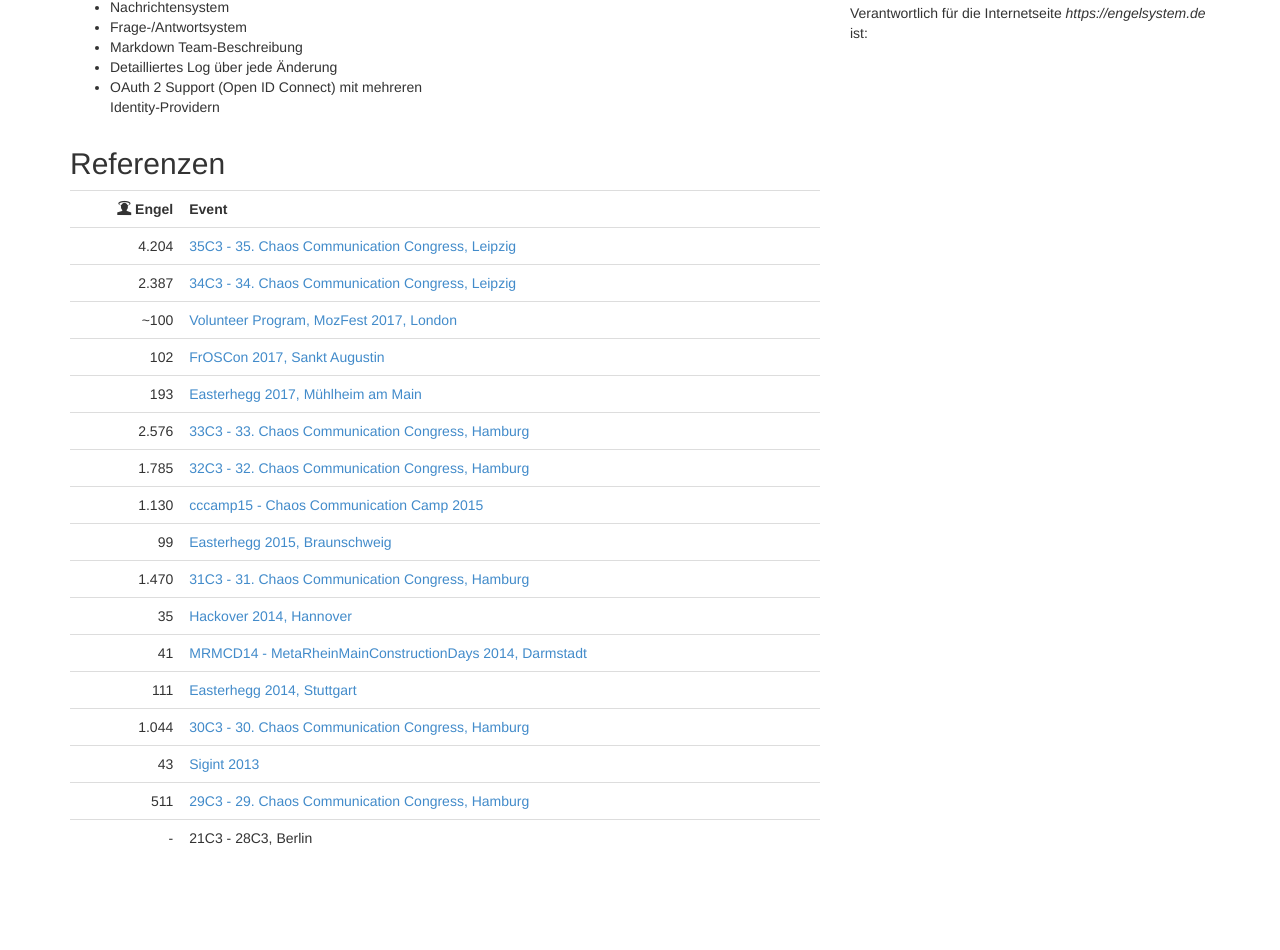
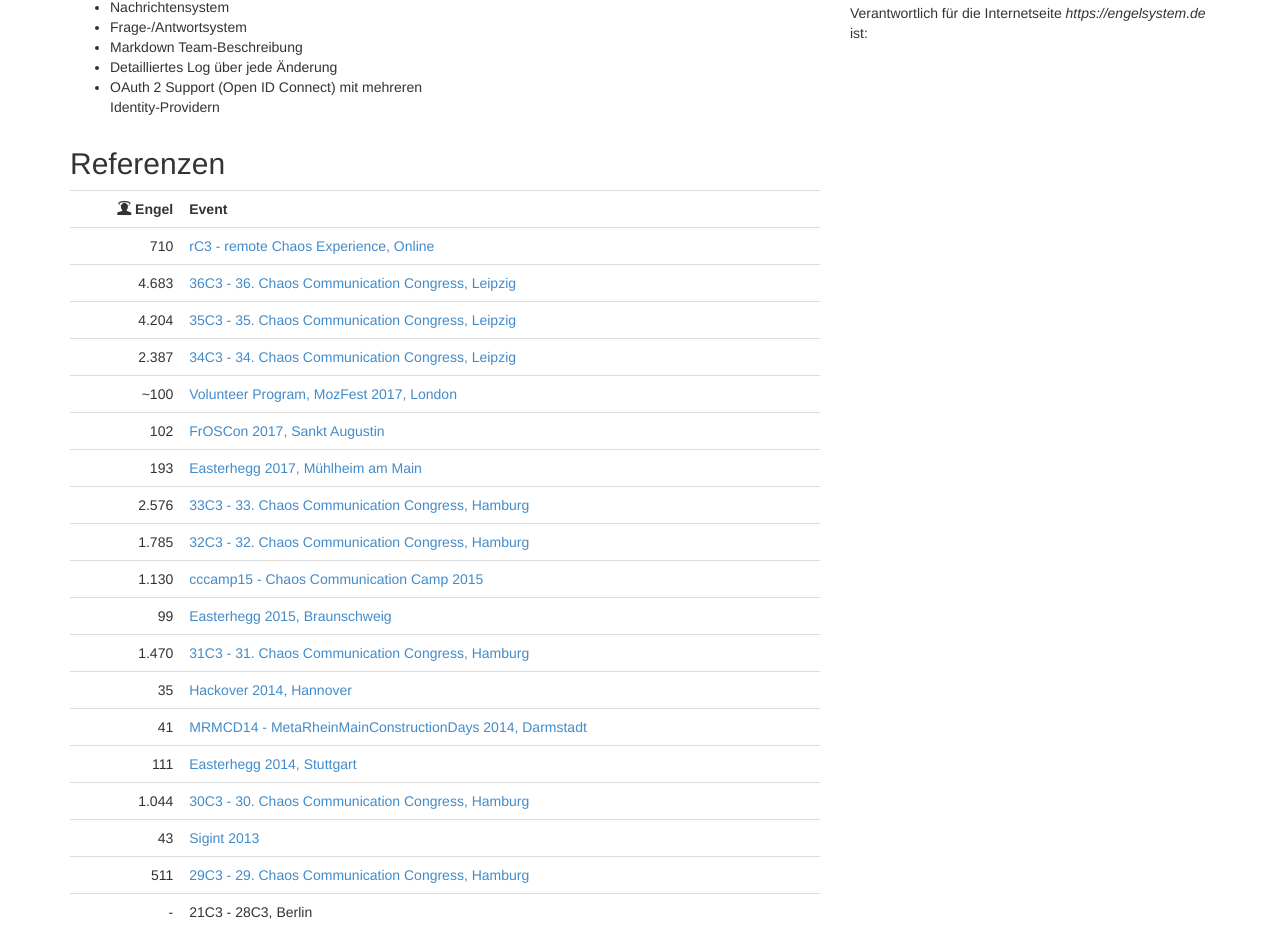
Before and after one commit to engelsystem/engelsystem.de, a PHP site: page / in a window 1280 px wide. Shown: the part 957-1907 px from the top of the page. Before the commit the page ends 1802 px from the top, so only its background shows below. Run offline with PHP 8.4, Linux system fonts and the light colour scheme.

Commit message:
Added 36C3 and rC3 stats

```diff
--- a/public/index.php
+++ b/public/index.php
@@ -101,6 +101,14 @@
             <th class="text-right"><span class="icon-icon_angel"></span> Engel</th>
             <th>Event</th>
 					</tr>
+            <tr>
+                <td class="text-right">710</td>
+                <td><a href="https://links.rc3.world/">rC3 - remote Chaos Experience, Online</a></td>
+            </tr>
+            <tr>
+                <td class="text-right">4.683</td>
+                <td><a href="https://events.ccc.de/congress/2019/wiki/index.php/Main_Page">36C3 - 36. Chaos Communication Congress, Leipzig</a></td>
+            </tr>
           <tr>
 						<td class="text-right">4.204</td>
 						<td><a href="https://events.ccc.de/congress/2018/wiki/Main_Page">35C3 - 35. Chaos Communication Congress, Leipzig</a></td>
```
Also changed, not shown: public/index_en.php (+8 -0 lines).
